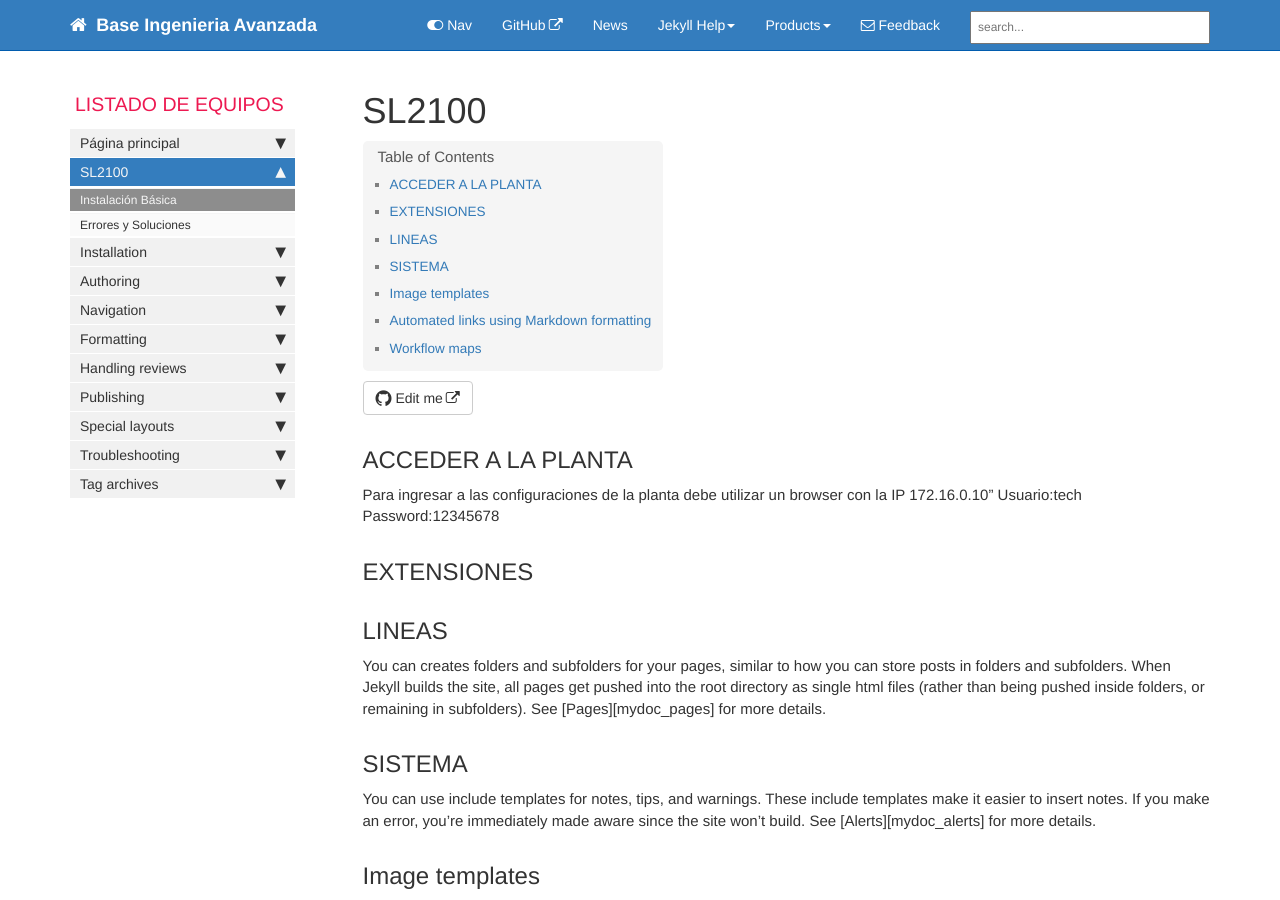
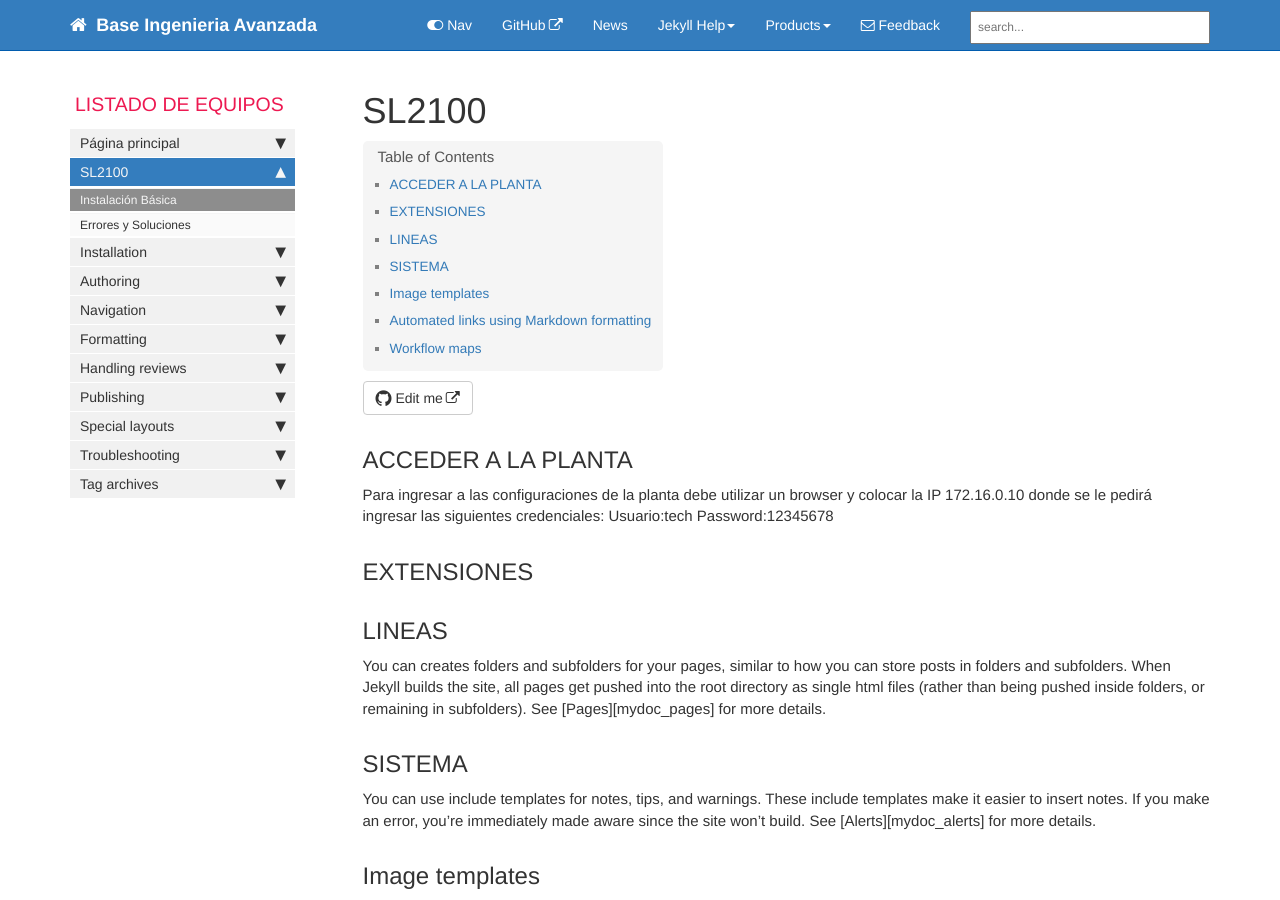
Before and after one commit to soporteiasa/soporteiasa.github.io, a Jekyll site: the page built from pages/mydoc/mydoc_release_notes_60.md, in a window 1280 px wide and 900 px high. Built offline with Jekyll 4.4.1, drawn with Linux system fonts in a browser that asks for light colours; comment, search, counter and statistics services are not loaded.

Commit message:
Update mydoc_release_notes_60.md

```diff
--- a/pages/mydoc/mydoc_release_notes_60.md
+++ b/pages/mydoc/mydoc_release_notes_60.md
@@ -9,7 +9,7 @@ permalink: mydoc_release_notes_60.html
 folder: mydoc
 ---
 ## ACCEDER A LA PLANTA
-Para ingresar a las configuraciones de la planta debe utilizar un browser con la IP 172.16.0.10"
+Para ingresar a las configuraciones de la planta debe utilizar un browser y colocar la IP 172.16.0.10 donde se le pedirá ingresar las siguientes credenciales:
 Usuario:tech
 Password:12345678
 
```
